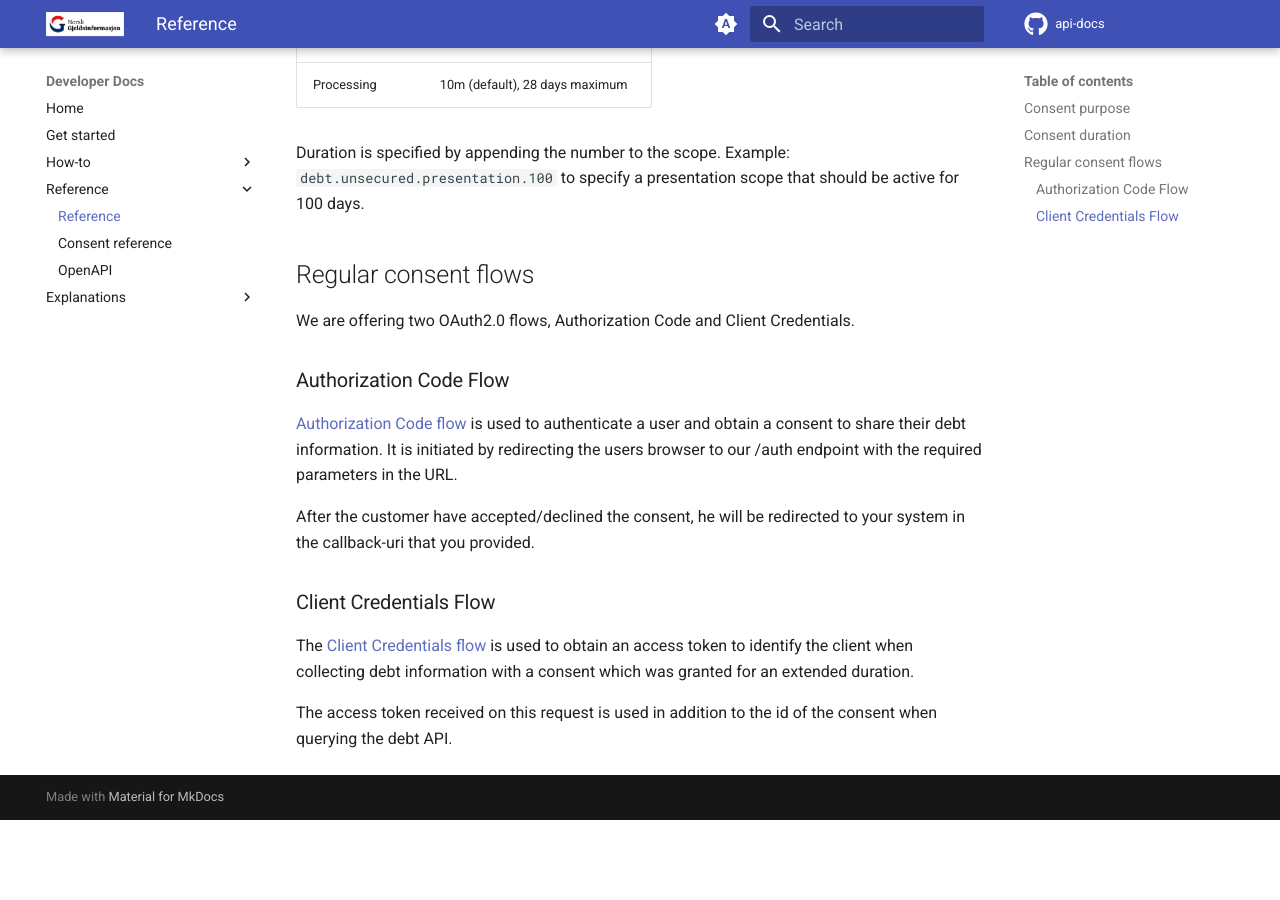
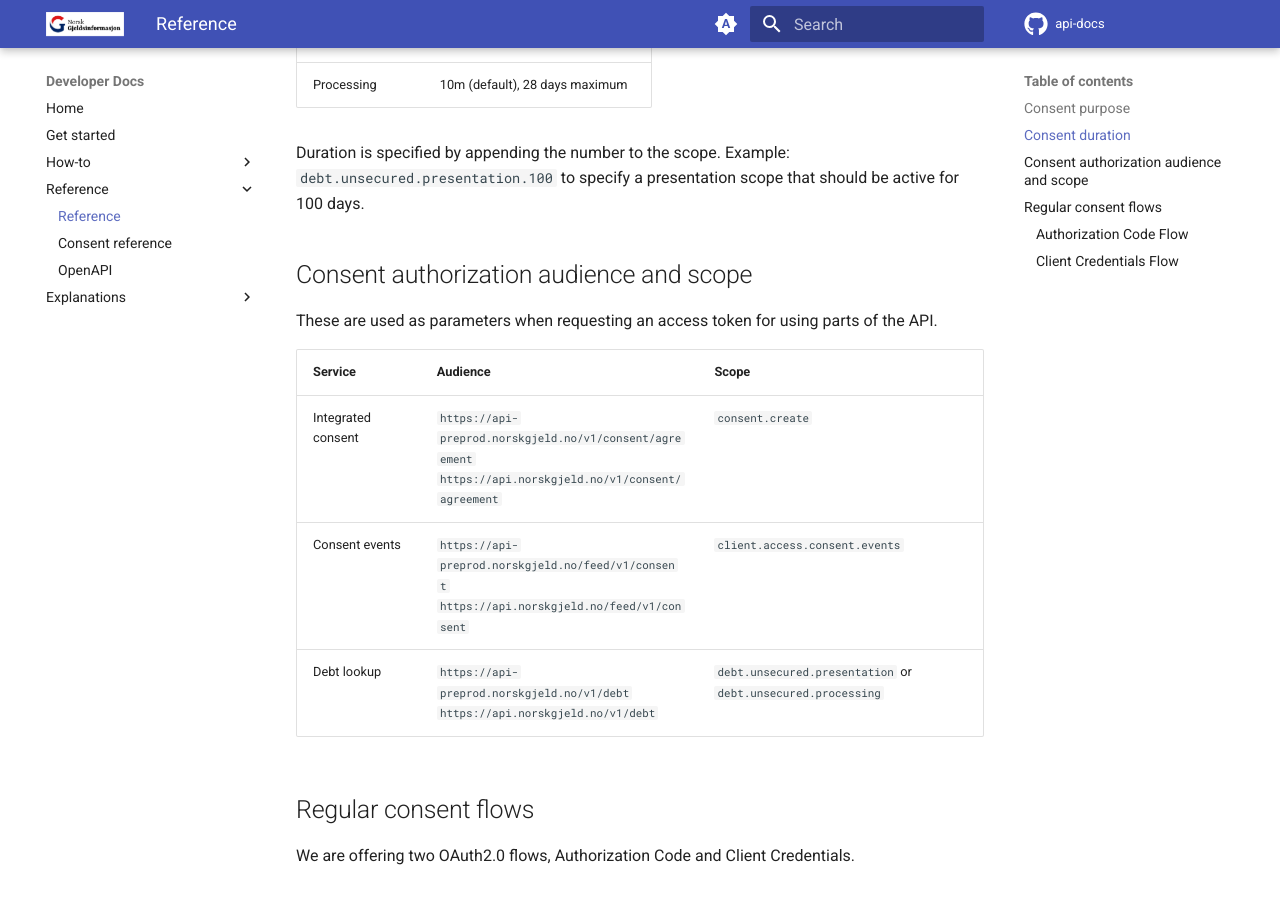
Before and after one commit to norsk-gjeldsinformasjon/api-docs, an MkDocs documentation site: the page built from docs/reference/index.md, in a window 1280 px wide and 900 px high, scrolled down 747 px. Built offline with MkDocs 1.6.1 and Material for MkDocs 9.7.7, drawn with Linux system fonts in a browser that asks for light colours; comment, search, counter and statistics services are not loaded; before the commit the page ends 1567 px from its top, so only the background shows below that.

Commit message:
Add reference table that lists what audience and scope is required for the different services.

```diff
--- a/docs/reference/index.md
+++ b/docs/reference/index.md
@@ -30,6 +30,18 @@ Note that individuals can withdraw consents at any time.
 
 Duration is specified by appending the number to the scope. Example: `debt.unsecured.presentation.100` to specify a presentation scope that should be active for 100 days.
 
+
+## Consent authorization audience and scope
+
+These are used as parameters when requesting an access token for using parts of the API.
+
+| Service            | Audience                                                                                                      | Scope                                                        |
+|--------------------|---------------------------------------------------------------------------------------------------------------|--------------------------------------------------------------|
+| Integrated consent | `https://api-preprod.norskgjeld.no/v1/consent/agreement`<br/>`https://api.norskgjeld.no/v1/consent/agreement` | `consent.create`                                             |
+| Consent events     | `https://api-preprod.norskgjeld.no/feed/v1/consent`<br/>`https://api.norskgjeld.no/feed/v1/consent`           | `client.access.consent.events`                               |
+| Debt lookup        | `https://api-preprod.norskgjeld.no/v1/debt`<br/>`https://api.norskgjeld.no/v1/debt`                           | `debt.unsecured.presentation` or `debt.unsecured.processing` |
+
+
 ## Regular consent flows
 
 We are offering two OAuth2.0 flows, Authorization Code and Client Credentials.
```
